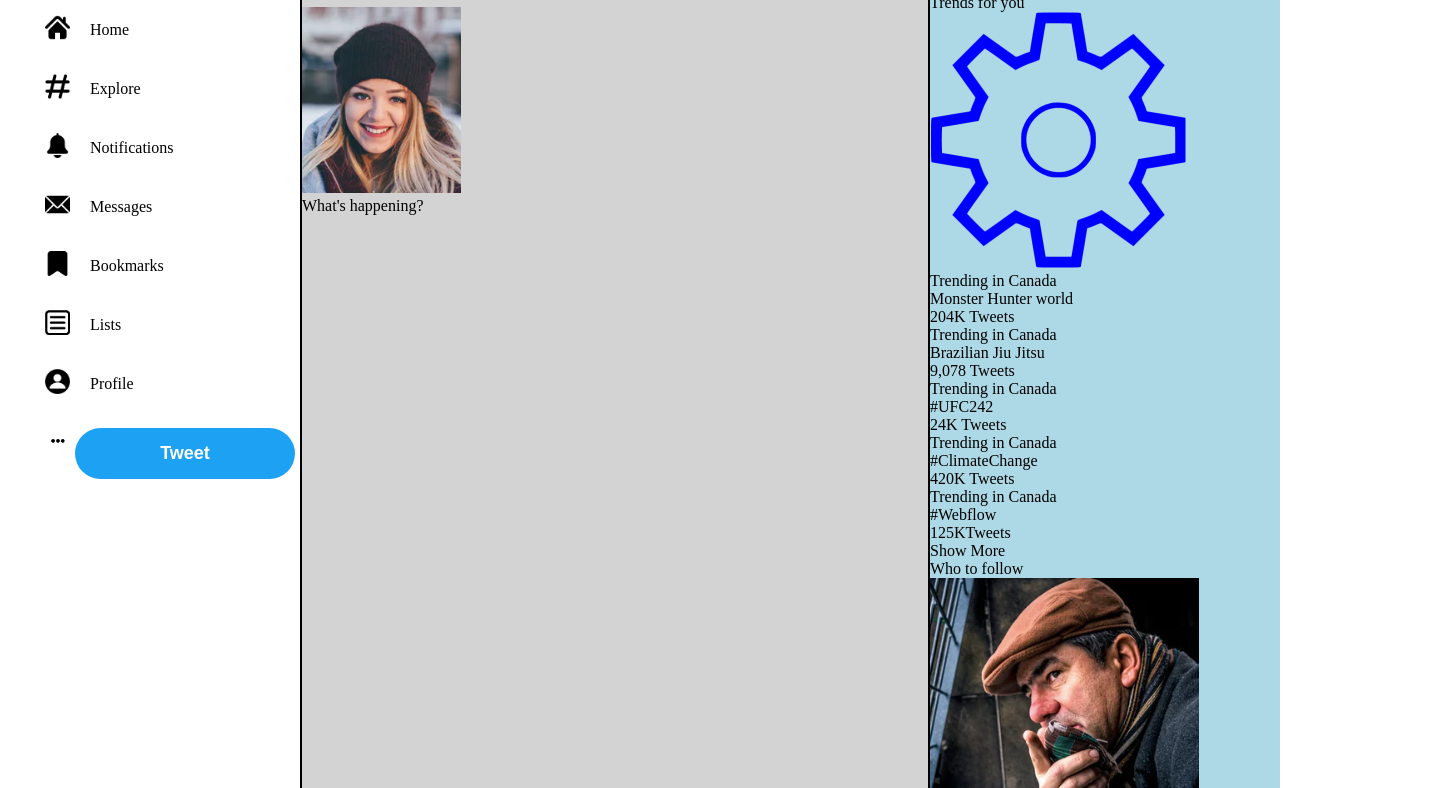
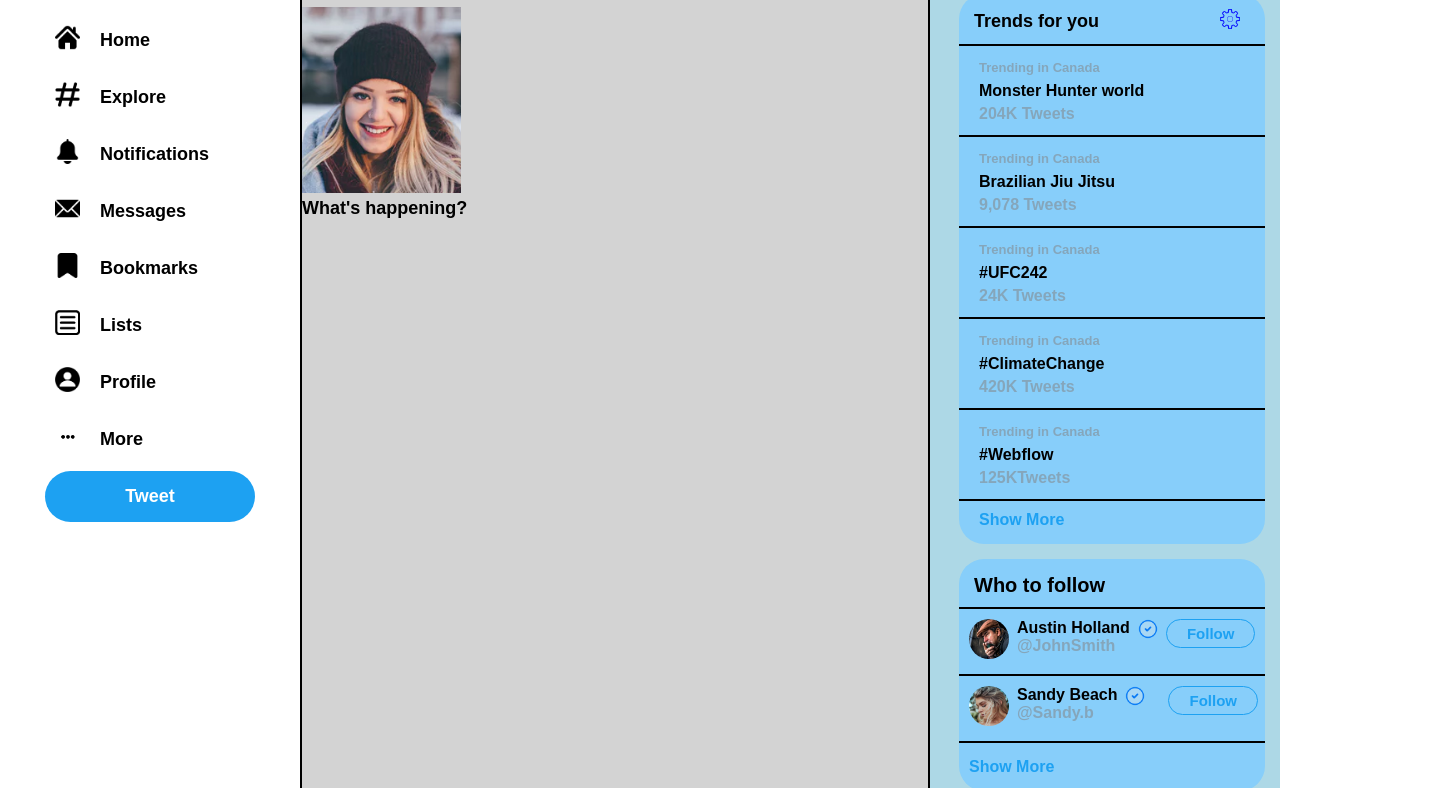
Before and after one commit to ishma2754/tweeting-website, a plain HTML site: page index.html in a window 1280 px wide. Shown: the part 65-853 px from the top of the page, 1442 px wide, since content can reach past the window. Drawn offline with Linux system fonts and the light colour scheme.

Commit message:
Add files via upload

```diff
--- a/twitterproject.css
+++ b/twitterproject.css
@@ -4,10 +4,18 @@ height: 3000px;
 margin-left: 0;
 margin-right: 0;
 }
+div {
+  font-weight: bold;
+  font-size: 18px;
+  font-family: arial;
+}
 .layout {
   display: grid;
   grid-template-columns: 300px auto 350px;
   margin:0 auto;
+}
+.leftside-container{
+  height: 3000px;
 }
 .sidebar {
   width: 300px;
@@ -15,20 +23,20 @@ margin-right: 0;
   top: 0;
   bottom: 0;
   left: 0;
-  display: flex;
-  flex-direction: column;
-  gap: 40px;
-  align-items: center;
+}
 
-
-}
 
 .twitterlogo {
   position: absolute;
   top: 10px;
-  left: 40px;
+  left: 50px;
   width: 37px;
   height: 37px;
+}
+.twitterlogo:hover {
+  background-color: lightblue;
+  border-radius: 20px;
+
 
 }
 .homepic,
@@ -50,29 +58,42 @@ margin-right: 0;
   left: 45px;
   display: flex;
   flex-direction: column;
-  gap: 30px;
+  gap: 7px;
 }
 .sidebar-link1
 { display: flex;
   flex-direction: row;
   gap: 20px;
   align-items: center;
+  width: 200px;
+  height: 30px;
+  border-radius: 30px;
+  padding-top: 10px;
+  padding-bottom: 10px;
+  padding-left: 10px;
+}
+.sidebar-link1:hover {
+  background-color: lightblue;
+  cursor: pointer;
 }
 .tweetbutton {
   font-size:18px;
   font-weight: bold;
-  position: absolute;
-  bottom: 8px;
-  left: 30px;
+
   background-color: rgb(29, 161, 242);
   color: rgb(255, 255, 255);
-  padding-left: 40px;
-  padding-right: 40px;
+  padding-left: 30px;
+  padding-right: 30px;
   padding-top: 15px;
   padding-bottom: 15px;
   border-radius: 30px;
-  width: 220px;
+  width: 210px;
   border: none;
+}
+.tweetbutton:hover {
+  opacity: 0.3;
+  transition: 0.80s;
+  cursor: pointer;
 }
 
 
@@ -131,10 +152,6 @@ margin-right: 0;
 }
 .rightside-container{
   background-color: lightblue;
-  display: flex;
-  flex-direction: column;
-
-
 }
 
 .searchbar {
@@ -145,6 +162,7 @@ margin-right: 0;
   top: 0;
   padding-top: 8px;
   background-color: lightgreen;
+  z-index: 100;
 }
 
 .placeholder {
@@ -157,13 +175,14 @@ margin-right: 0;
  border: none;
  width: 230px;
  position: relative;
- margin-top: 4px;
+ margin-top: 2px;
  height: 25px;
  font-size: 15px;
+ margin-bottom: 20px;
 
 }
-.placeholder:active {
-  border: none;
+.placeholder:focus {
+  outline: none;
 
 }
 .search-icon {
@@ -174,3 +193,145 @@ margin-right: 0;
   top: 20px;
 
 }
+.trends-container {
+  display: flex;
+  flex-direction: row;
+  justify-content: space-between;
+  align-items: center;
+  border-bottom: 2px black solid;
+  padding-bottom: 10px;
+  padding-left: 15px;
+  padding-right: 25px;
+  font-size: 20px;
+}
+.trends-whole-container {
+  background-color: lightskyblue;
+  border-top-left-radius: 25px;
+  border-top-right-radius: 25px;
+  border-bottom-right-radius: 25px;
+  border-bottom-left-radius: 25px;
+  padding-top: 15px;
+  margin-left: 29px;
+  margin-right: 15px;
+  display: flex;
+  flex-direction: column;
+  position: sticky;
+  top: -44%;
+}
+
+.trendtext {
+  font-size: 20px;
+}
+.settings-icon{
+  width: 20px;
+  height: 20px;
+}
+.Canada {
+  font-size: 13px;
+  color: rgb(133, 166, 187);
+}
+.mid-line {
+  font-size: 16px;
+}
+.numbers-tweets {
+  color: rgb(133, 166, 187);
+  font-size: 16px;
+}
+span{
+  color: rgb(29, 161, 242);
+}
+.first-column {
+  border-bottom: 2px black solid;
+  padding-bottom: 10px;
+  line-height: 23px;
+  padding-left: 20px;
+  padding-top: 10px;
+}
+
+.first-column:hover{
+  background-color: lightgreen;
+  cursor: pointer;
+  transition: 0.15s;
+
+}
+.second-column{
+  padding-bottom: 15px;
+  padding-left: 20px;
+  padding-top: 10px;
+
+}
+.who-to-follow-container{
+  display: flex;
+  flex-direction: column;
+  background-color: lightskyblue;
+  border-top-left-radius: 25px;
+  border-top-right-radius: 25px;
+  border-bottom-right-radius: 25px;
+  border-bottom-left-radius: 25px;
+  margin-left: 29px;
+  margin-right: 15px;
+  padding-top: 15px;
+  padding-bottom: 15px ;
+  margin-top: 15px;
+}
+.who-to-follow-column{
+  display: flex;
+  flex-direction: row;
+  gap: 8px;
+  border-bottom: 2px black solid;
+  padding-top: 10px;
+  padding-bottom: 10px;
+  padding-left: 10px;
+}
+.who-to-follow-pic{
+  width: 40px;
+  height: 40px;
+  border-radius: 60px;
+}
+.flexcontent {
+  display: flex;
+  flex-direction: row;
+  justify-content: space-between;
+  gap: 8px;
+}
+.who-to-follow-column:hover {
+  background-color: lightgreen;
+  cursor: pointer;
+}
+
+.flexcontent2{
+  display: flex;
+  flex-direction: row;
+  gap: 8px;
+}
+.flexcontent3{
+  display: flex;
+  flex-direction: row;
+  gap: 23px;
+}
+.follow-button {
+  padding: 5px 20px;
+  border-radius: 20px;
+  color: rgb(29, 161, 242);
+  font-size: 15px;
+  font-weight: bold;
+  border-color: rgb(29, 161, 242);
+  border-width: 1px;
+  border-style: solid;
+  background-color: rgba(0, 0, 0, 0);
+}
+.follow-button:hover{
+  background-color: blue;
+  transition: 0.15s;
+}
+.check-mark-icon {
+  height: 20px;
+  width: 20px;
+
+}
+.show-text{
+  font-size: 16px;
+  color: rgb(29, 161, 242);
+  padding-top: 15px;
+  padding-left: 10px;
+}
```
